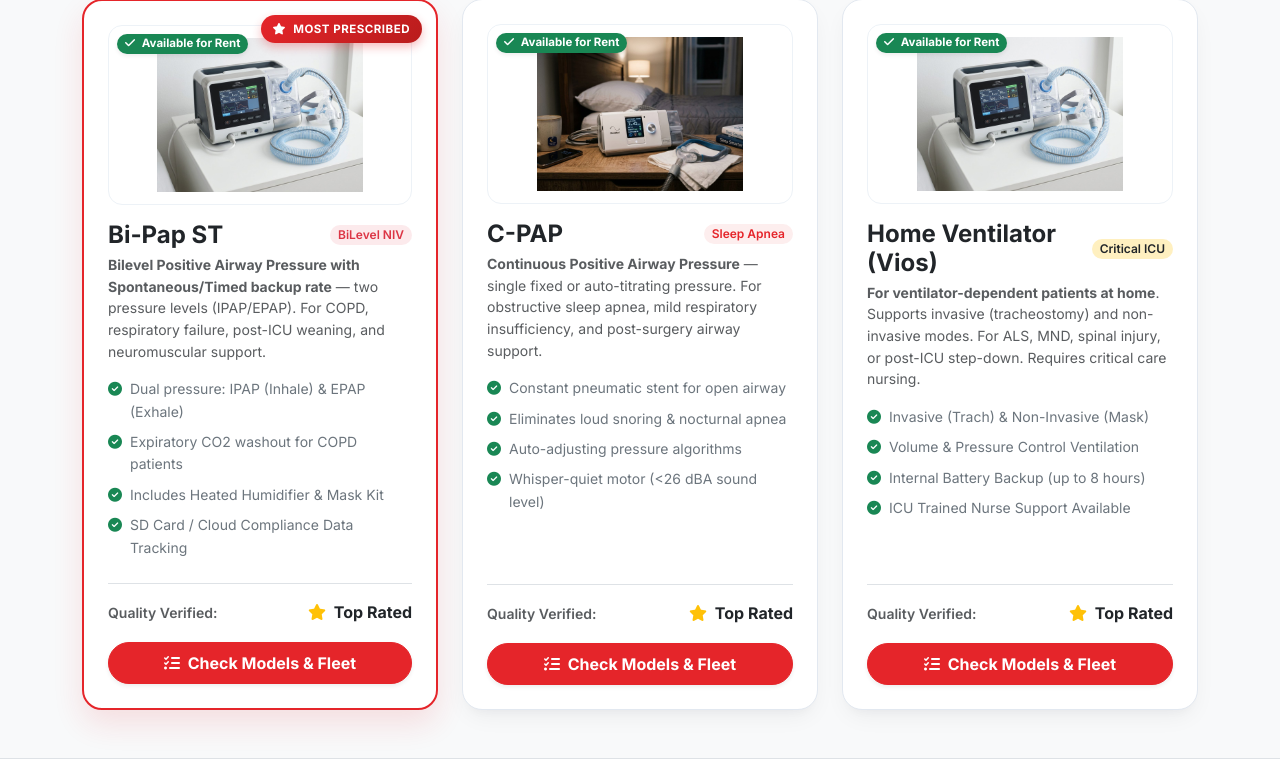
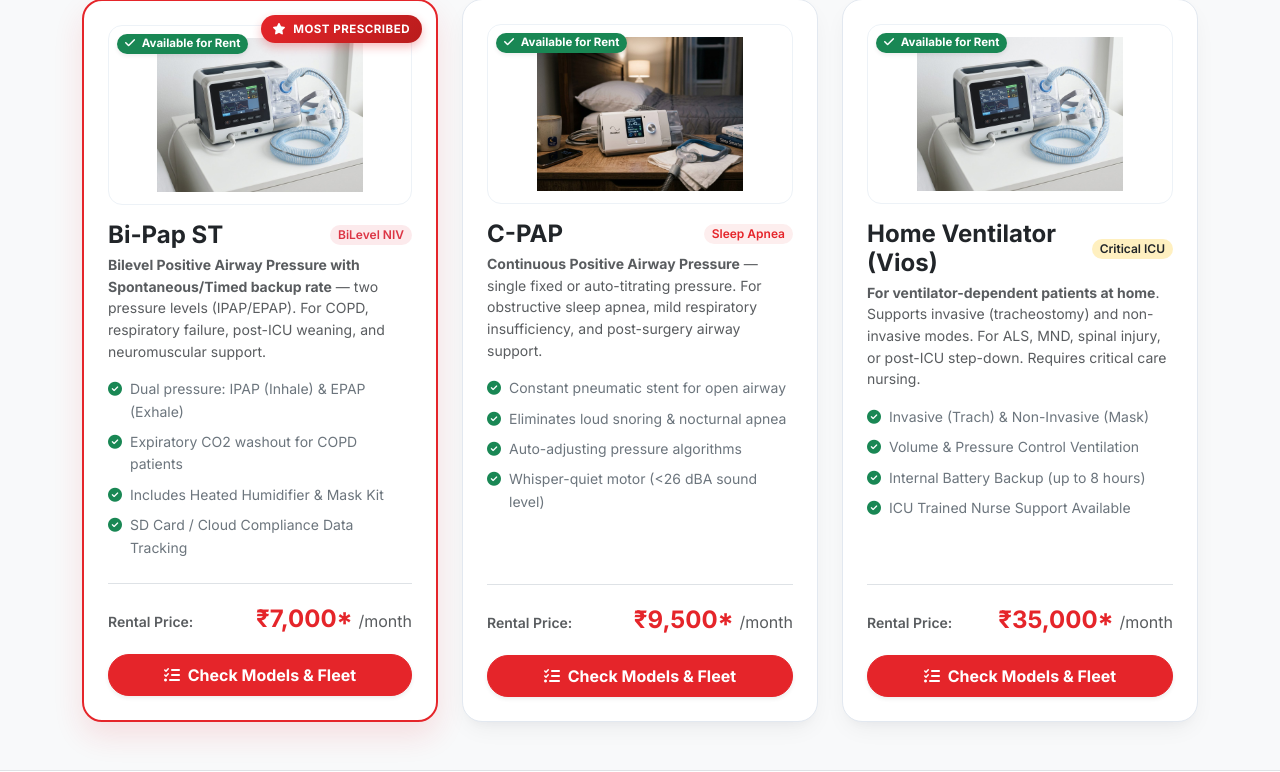
Before and after one commit to yugeshpandey22/Dmhealthcares, a PHP site: page /bipap-cpap in a window 1280 px wide. Shown: the part 1426-2198 px from the top of the page. Run offline with PHP 8.4, Linux system fonts and the light colour scheme; data comes from the database, SQL or seed files in the repository; some libraries are stand-ins or nearby versions.

Commit message:
Format product and service card prices with asterisk (*) across equipment and rate cards

```diff
--- a/pages/bipap-cpap.php
+++ b/pages/bipap-cpap.php
@@ -373,9 +373,9 @@ ob_start();
                         </ul>
                     </div>
                     <div>
-                        <div class="d-flex justify-content-between align-items-center mb-3 pt-3 border-top">
-                            <span class="small text-muted fw-semibold">Quality Verified:</span>
-                            <span class="fw-bold text-dark"><i class="fa-solid fa-star text-warning me-1"></i> Top Rated</span>
+                        <div class="d-flex justify-content-between align-items-baseline mb-3 pt-3 border-top">
+                            <span class="small text-muted fw-semibold">Rental Price:</span>
+                            <span class="fw-bold text-dm-red fs-4">₹7,000* <small class="text-muted fw-normal fs-6">/month</small></span>
                         </div>
                         <a href="#inventory" class="btn btn-dm-red rounded-pill fw-bold w-100 py-2 shadow-sm">
                             <i class="fa-solid fa-list-check me-1"></i> Check Models & Fleet
@@ -409,9 +409,9 @@ ob_start();
                         </ul>
                     </div>
                     <div>
-                        <div class="d-flex justify-content-between align-items-center mb-3 pt-3 border-top">
-                            <span class="small text-muted fw-semibold">Quality Verified:</span>
-                            <span class="fw-bold text-dark"><i class="fa-solid fa-star text-warning me-1"></i> Top Rated</span>
+                        <div class="d-flex justify-content-between align-items-baseline mb-3 pt-3 border-top">
+                            <span class="small text-muted fw-semibold">Rental Price:</span>
+                            <span class="fw-bold text-dm-red fs-4">₹9,500* <small class="text-muted fw-normal fs-6">/month</small></span>
                         </div>
                         <a href="#inventory" class="btn btn-dm-red rounded-pill fw-bold w-100 py-2 shadow-sm">
                             <i class="fa-solid fa-list-check me-1"></i> Check Models & Fleet
@@ -445,9 +445,9 @@ ob_start();
                         </ul>
                     </div>
                     <div>
-                        <div class="d-flex justify-content-between align-items-center mb-3 pt-3 border-top">
-                            <span class="small text-muted fw-semibold">Quality Verified:</span>
-                            <span class="fw-bold text-dark"><i class="fa-solid fa-star text-warning me-1"></i> Top Rated</span>
+                        <div class="d-flex justify-content-between align-items-baseline mb-3 pt-3 border-top">
+                            <span class="small text-muted fw-semibold">Rental Price:</span>
+                            <span class="fw-bold text-dm-red fs-4">₹35,000* <small class="text-muted fw-normal fs-6">/month</small></span>
                         </div>
                         <a href="#inventory" class="btn btn-dm-red rounded-pill fw-bold w-100 py-2 shadow-sm">
                             <i class="fa-solid fa-list-check me-1"></i> Check Models & Fleet
@@ -873,7 +873,8 @@ ob_start();
                     </div>
                     <div class="pt-3 border-top d-flex flex-wrap justify-content-between align-items-center gap-2">
                         <div>
-                            <span class="badge bg-warning bg-opacity-10 text-dark fw-bold px-3 py-2 rounded-pill"><i class="fa-solid fa-star text-warning me-1"></i> Top Rated Device</span>
+                            <span class="d-block text-muted small fw-semibold">Standard Service Rental:</span>
+                            <span class="fw-bold text-dm-red fs-4">₹7,000* <small class="text-muted fw-normal fs-6">/month</small></span>
                         </div>
                         <a href="https://wa.me/919319149644?text=I+want+to+inquire+about+Bi-Pap+ST" target="_blank" class="btn btn-dm-red rounded-pill btn-sm px-4 py-2 fw-bold shadow-sm d-inline-flex align-items-center gap-2">
                             <i class="fa-brands fa-whatsapp fs-6"></i> Inquire on WhatsApp
@@ -910,7 +911,8 @@ ob_start();
                     </div>
                     <div class="pt-3 border-top d-flex flex-wrap justify-content-between align-items-center gap-2">
                         <div>
-                            <span class="badge bg-warning bg-opacity-10 text-dark fw-bold px-3 py-2 rounded-pill"><i class="fa-solid fa-star text-warning me-1"></i> Top Rated Device</span>
+                            <span class="d-block text-muted small fw-semibold">Standard Service Rental:</span>
+                            <span class="fw-bold text-dm-red fs-4">₹9,500* <small class="text-muted fw-normal fs-6">/month</small></span>
                         </div>
                         <a href="https://wa.me/919319149644?text=I+want+to+inquire+about+C-PAP" target="_blank" class="btn btn-outline-success rounded-pill btn-sm px-4 py-2 fw-bold shadow-sm d-inline-flex align-items-center gap-2">
                             <i class="fa-brands fa-whatsapp fs-6"></i> Inquire on WhatsApp
@@ -942,7 +944,8 @@ ob_start();
                     </div>
                     <div class="pt-3 border-top d-flex justify-content-between align-items-center">
                         <div>
-                            <span class="badge bg-warning bg-opacity-10 text-dark fw-bold px-2 py-1 rounded-pill" style="font-size: 0.75rem;"><i class="fa-solid fa-star text-warning me-1"></i> Top Rated</span>
+                            <span class="d-block text-muted" style="font-size: 0.72rem;">Monthly Rent:</span>
+                            <span class="fw-bold text-dm-red fs-5">₹4,500* <small class="text-muted fw-normal fs-6">/mo</small></span>
                         </div>
                         <a href="https://wa.me/919319149644?text=I+want+to+book+ResMed+BiPAP+on+Rent" target="_blank" class="btn btn-dm-red rounded-pill btn-sm px-3 fw-bold d-inline-flex align-items-center gap-1 shadow-sm">
                             <i class="fa-brands fa-whatsapp"></i> Inquire Now
@@ -971,7 +974,8 @@ ob_start();
                     </div>
                     <div class="pt-3 border-top d-flex justify-content-between align-items-center">
                         <div>
-                            <span class="badge bg-warning bg-opacity-10 text-dark fw-bold px-2 py-1 rounded-pill" style="font-size: 0.75rem;"><i class="fa-solid fa-star text-warning me-1"></i> Top Rated</span>
+                            <span class="d-block text-muted" style="font-size: 0.72rem;">Monthly Rent:</span>
+                            <span class="fw-bold text-dm-red fs-5">₹4,000* <small class="text-muted fw-normal fs-6">/mo</small></span>
                         </div>
                         <a href="https://wa.me/919319149644?text=I+want+to+book+BiPAP+Nidek+on+Rent" target="_blank" class="btn btn-dm-red rounded-pill btn-sm px-3 fw-bold d-inline-flex align-items-center gap-1 shadow-sm">
                             <i class="fa-brands fa-whatsapp"></i> Inquire Now
@@ -1000,7 +1004,8 @@ ob_start();
                     </div>
                     <div class="pt-3 border-top d-flex justify-content-between align-items-center">
                         <div>
-                            <span class="badge bg-warning bg-opacity-10 text-dark fw-bold px-2 py-1 rounded-pill" style="font-size: 0.75rem;"><i class="fa-solid fa-star text-warning me-1"></i> Top Rated</span>
+                            <span class="d-block text-muted" style="font-size: 0.72rem;">Monthly Rent:</span>
+                            <span class="fw-bold text-dm-red fs-5">₹2,500 - ₹3,500* <small class="text-muted fw-normal fs-6">/mo</small></span>
                         </div>
                         <a href="https://wa.me/919319149644?text=I+want+to+book+Auto+CPAP+Machine+on+Rent" target="_blank" class="btn btn-dm-red rounded-pill btn-sm px-3 fw-bold d-inline-flex align-items-center gap-1 shadow-sm">
                             <i class="fa-brands fa-whatsapp"></i> Inquire Now
@@ -1029,7 +1034,8 @@ ob_start();
                     </div>
                     <div class="pt-3 border-top d-flex justify-content-between align-items-center">
                         <div>
-                            <span class="badge bg-warning bg-opacity-10 text-dark fw-bold px-2 py-1 rounded-pill" style="font-size: 0.75rem;"><i class="fa-solid fa-star text-warning me-1"></i> Top Rated</span>
+                            <span class="d-block text-muted" style="font-size: 0.72rem;">Monthly Rent:</span>
+                            <span class="fw-bold text-dm-red fs-5">₹3,500* <small class="text-muted fw-normal fs-6">/mo</small></span>
                         </div>
                         <a href="https://wa.me/919319149644?text=I+want+to+book+Topson+BiPAP+on+Rent" target="_blank" class="btn btn-dm-red rounded-pill btn-sm px-3 fw-bold d-inline-flex align-items-center gap-1 shadow-sm">
                             <i class="fa-brands fa-whatsapp"></i> Inquire Now
@@ -1058,7 +1064,8 @@ ob_start();
                     </div>
                     <div class="pt-3 border-top d-flex justify-content-between align-items-center">
                         <div>
-                            <span class="badge bg-warning bg-opacity-10 text-dark fw-bold px-2 py-1 rounded-pill" style="font-size: 0.75rem;"><i class="fa-solid fa-star text-warning me-1"></i> Top Rated</span>
+                            <span class="d-block text-muted" style="font-size: 0.72rem;">Monthly Rent:</span>
+                            <span class="fw-bold text-dm-red fs-5">₹7,500* <small class="text-muted fw-normal fs-6">/mo</small></span>
                         </div>
                         <a href="https://wa.me/919319149644?text=I+want+to+book+ResMed+Lumis+150+VPAP+on+Rent" target="_blank" class="btn btn-dm-red rounded-pill btn-sm px-3 fw-bold d-inline-flex align-items-center gap-1 shadow-sm">
                             <i class="fa-brands fa-whatsapp"></i> Inquire Now
@@ -1087,7 +1094,8 @@ ob_start();
                     </div>
                     <div class="pt-3 border-top d-flex justify-content-between align-items-center">
                         <div>
-                            <span class="badge bg-warning bg-opacity-10 text-dark fw-bold px-2 py-1 rounded-pill" style="font-size: 0.75rem;"><i class="fa-solid fa-star text-warning me-1"></i> Top Rated</span>
+                            <span class="d-block text-muted" style="font-size: 0.72rem;">Monthly Rent:</span>
+                            <span class="fw-bold text-dm-red fs-5">₹5,000* <small class="text-muted fw-normal fs-6">/mo</small></span>
                         </div>
                         <a href="https://wa.me/919319149644?text=I+want+to+book+ResMed+AirSense+10+on+Rent" target="_blank" class="btn btn-dm-red rounded-pill btn-sm px-3 fw-bold d-inline-flex align-items-center gap-1 shadow-sm">
                             <i class="fa-brands fa-whatsapp"></i> Inquire Now
@@ -1116,7 +1124,8 @@ ob_start();
                     </div>
                     <div class="pt-3 border-top d-flex justify-content-between align-items-center">
                         <div>
-                            <span class="badge bg-warning bg-opacity-10 text-dark fw-bold px-2 py-1 rounded-pill" style="font-size: 0.75rem;"><i class="fa-solid fa-star text-warning me-1"></i> Top Rated</span>
+                            <span class="d-block text-muted" style="font-size: 0.72rem;">Monthly Rent:</span>
+                            <span class="fw-bold text-dm-red fs-5">₹5,000* <small class="text-muted fw-normal fs-6">/mo</small></span>
                         </div>
                         <a href="https://wa.me/919319149644?text=I+want+to+book+ResMed+Floton+ST+on+Rent" target="_blank" class="btn btn-dm-red rounded-pill btn-sm px-3 fw-bold d-inline-flex align-items-center gap-1 shadow-sm">
                             <i class="fa-brands fa-whatsapp"></i> Inquire Now
@@ -1145,7 +1154,8 @@ ob_start();
                     </div>
                     <div class="pt-3 border-top d-flex justify-content-between align-items-center">
                         <div>
-                            <span class="badge bg-warning bg-opacity-10 text-dark fw-bold px-2 py-1 rounded-pill" style="font-size: 0.75rem;"><i class="fa-solid fa-star text-warning me-1"></i> Top Rated</span>
+                            <span class="d-block text-muted" style="font-size: 0.72rem;">Monthly Rent:</span>
+                            <span class="fw-bold text-dm-red fs-5">₹5,500* <small class="text-muted fw-normal fs-6">/mo</small></span>
                         </div>
                         <a href="https://wa.me/919319149644?text=I+want+to+inquire+about+Evox+NoahSleep+BiPAP+Rental" target="_blank" class="btn btn-dm-red rounded-pill btn-sm px-3 fw-bold d-inline-flex align-items-center gap-1 shadow-sm">
                             <i class="fa-brands fa-whatsapp"></i> Inquire Now
@@ -1174,7 +1184,8 @@ ob_start();
                     </div>
                     <div class="pt-3 border-top d-flex justify-content-between align-items-center">
                         <div>
-                            <span class="badge bg-warning bg-opacity-10 text-dark fw-bold px-2 py-1 rounded-pill" style="font-size: 0.75rem;"><i class="fa-solid fa-star text-warning me-1"></i> Top Rated</span>
+                            <span class="d-block text-muted" style="font-size: 0.72rem;">Monthly Rent:</span>
+                            <span class="fw-bold text-dm-red fs-5">₹3,500 - ₹4,500* <small class="text-muted fw-normal fs-6">/mo</small></span>
                         </div>
                         <a href="https://wa.me/919319149644?text=I+want+to+inquire+about+Evox+CPAP+BiPAP+series+Rental" target="_blank" class="btn btn-dm-red rounded-pill btn-sm px-3 fw-bold d-inline-flex align-items-center gap-1 shadow-sm">
                             <i class="fa-brands fa-whatsapp"></i> Inquire Now
--- a/pages/rate-cards.php
+++ b/pages/rate-cards.php
@@ -587,7 +587,7 @@ foreach($services_catalog as $cat_key => $cat_data) {
                             <h5 class="fw-bold text-dark mb-2" style="font-size: 1.05rem; line-height: 1.35;">'.$item['name'].'</h5>
 
                             <div class="mb-3 d-flex align-items-baseline gap-1">
-                                <span class="price-main">'.$item['price'].'</span>
+                                <span class="price-main">'.rtrim($item['price'], '*').'*</span>
                                 '.(!empty(trim($item['unit'])) ? '<span class="price-unit">'.$item['unit'].'</span>' : '').'
                             </div>
 
```
Also changed, not shown: pages/wheelchairs.php (+8 -8 lines).
